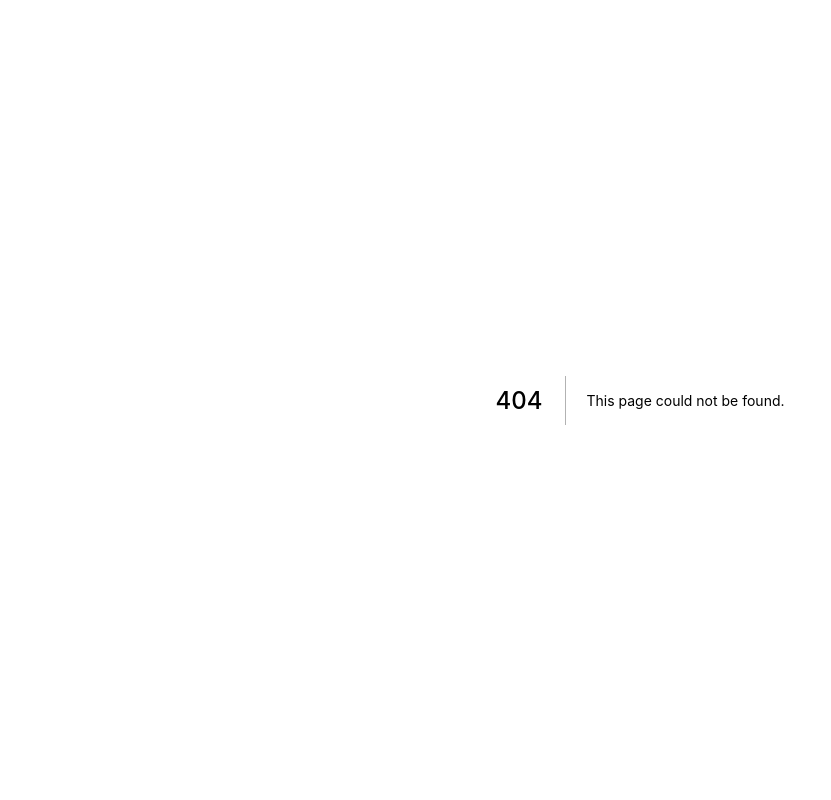
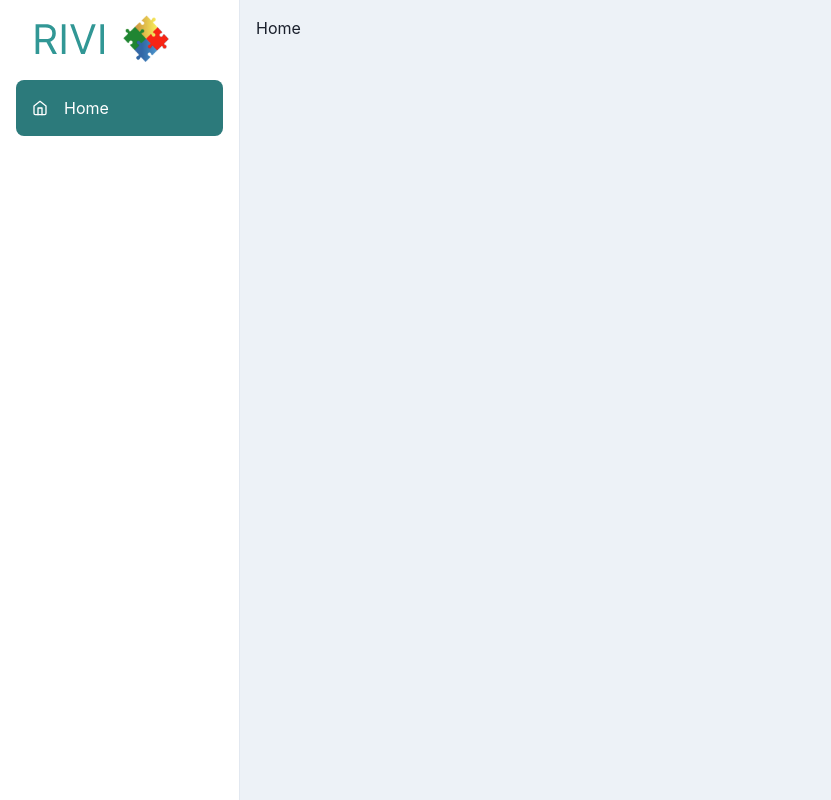
Before and after one commit to ages-rivi/rivi-frontend-js, a Next.js app: page /admin in a window 1280 px wide. Before the commit this address had no page. Shown: the whole page, without its empty margins (0-831 px from the left). Built offline with nearby package versions, Linux system fonts and the light colour scheme.

Commit message:
feat: sidebar

```diff
--- a/src/components/@core/ui/index.ts
+++ b/src/components/@core/ui/index.ts
@@ -1,6 +1,6 @@
 import { Logo, SearchInput, SocialButton, Tag } from './atoms';
 import { ArticleCard, FilterArticles, TagStack } from './molecules';
-import { ArticleGrid, Footer, Header } from './organisms';
+import { ArticleGrid, Footer, Header, Sidebar } from './organisms';
 
 export {
   Logo,
@@ -13,4 +13,5 @@ export {
   FilterArticles,
   Tag,
   TagStack,
+  Sidebar,
 };
--- /dev/null
+++ b/src/components/@core/ui/organisms/containers/Sidebar/index.tsx
@@ -0,0 +1,29 @@
+import { useRouter } from 'next/router';
+import { IconType } from 'react-icons';
+import { FiHome } from 'react-icons/fi';
+import SideBarView from '../../views/Sidebar';
+
+interface SidebarProps {
+  children: React.ReactNode;
+}
+interface LinkItemProps {
+  name: string;
+  icon: IconType;
+  href: string;
+}
+const LinkItems: Array<LinkItemProps> = [
+  { name: 'Home', icon: FiHome, href: '/admin' },
+];
+
+export default function Sidebar({ children }: SidebarProps) {
+  const router = useRouter();
+  return (
+    <SideBarView
+      active_href={router.pathname}
+      base_href="/admin"
+      links={LinkItems}
+    >
+      {children}
+    </SideBarView>
+  );
+}
--- a/src/components/@core/ui/organisms/index.ts
+++ b/src/components/@core/ui/organisms/index.ts
@@ -1,5 +1,6 @@
 import ArticleGrid from './containers/ArticleGrid';
 import Footer from './containers/Footer';
 import Header from './containers/Header';
+import Sidebar from './containers/Sidebar';
 
-export { ArticleGrid, Footer, Header };
+export { ArticleGrid, Footer, Header, Sidebar };
--- /dev/null
+++ b/src/components/@core/ui/organisms/views/Sidebar/index.tsx
@@ -0,0 +1,118 @@
+import { Box, Flex, FlexProps, Icon } from '@chakra-ui/react';
+import NextLink from 'next/link';
+import { ReactNode } from 'react';
+import { IconType } from 'react-icons';
+import { Logo } from '../../../atoms';
+
+interface NavItemProps extends FlexProps {
+  icon: IconType;
+  name: string;
+  href: string;
+  isActive: boolean;
+}
+
+function NavItem({ icon, name, href, isActive }: NavItemProps) {
+  return (
+    <NextLink href={href} passHref>
+      <Box style={{ textDecoration: 'none' }} _focus={{ boxShadow: 'none' }}>
+        <Flex
+          align="center"
+          p="4"
+          mx="4"
+          borderRadius="lg"
+          role="group"
+          cursor="pointer"
+          bgColor={isActive ? 'teal.600' : 'transparent'}
+          color={isActive ? 'white' : 'black'}
+          _hover={{
+            bg: 'teal.500',
+            color: 'white',
+          }}
+        >
+          {icon && (
+            <Icon
+              mr="4"
+              fontSize="16"
+              _groupHover={{
+                color: 'white',
+              }}
+              as={icon}
+            />
+          )}
+          {name}
+        </Flex>
+      </Box>
+    </NextLink>
+  );
+}
+
+interface Link {
+  name: string;
+  href: string;
+  icon: IconType;
+}
+
+interface SidebarContentProps {
+  links: Link[];
+  base_href: string;
+  active_href: string;
+}
+
+function SidebarContent({
+  links,
+  base_href,
+  active_href,
+}: SidebarContentProps) {
+  return (
+    <Box
+      transition="3s ease"
+      bg="white"
+      borderRight="1px"
+      borderRightColor="gray.200"
+      w={{ base: 'full', md: 60 }}
+      pos="fixed"
+      h="full"
+    >
+      <Flex h="20" alignItems="center" mx="8" justifyContent="space-between">
+        <Logo href={base_href} />
+      </Flex>
+      {links.map(({ name, icon, href }) => {
+        const isActive = active_href === href;
+        return (
+          <NavItem
+            isActive={isActive}
+            key={name}
+            icon={icon}
+            name={name}
+            href={href}
+          />
+        );
+      })}
+    </Box>
+  );
+}
+
+interface SidebarProps extends SidebarContentProps {
+  children: ReactNode;
+}
+
+export default function SidebarWithHeader({
+  children,
+  links,
+  base_href,
+  active_href,
+}: SidebarProps): JSX.Element {
+  return (
+    <Box minH="100vh" bg="gray.100">
+      <SidebarContent
+        active_href={active_href}
+        links={links}
+        base_href={base_href}
+      />
+
+      <Box ml={{ base: 0, md: 60 }} p="4">
+        {children}
+      </Box>
+    </Box>
+  );
+}
--- /dev/null
+++ b/src/components/pages/dashboard/home/index.tsx
@@ -0,0 +1,5 @@
+import DashboardTemplate from 'src/components/templates/dashboard';
+
+export default function Home() {
+  return <DashboardTemplate>Home</DashboardTemplate>;
+}
--- /dev/null
+++ b/src/components/templates/dashboard/index.tsx
@@ -0,0 +1,14 @@
+import { Flex } from '@chakra-ui/react';
+import { Sidebar } from '../../@core/ui';
+
+interface SiteTemplateProps {
+  children: React.ReactNode;
+}
+
+export default function DashboardTemplate({ children }: SiteTemplateProps) {
+  return (
+    <Flex direction="column" h="100vh" w="full">
+      <Sidebar>{children}</Sidebar>
+    </Flex>
+  );
+}
--- /dev/null
+++ b/src/pages/admin/index.tsx
@@ -0,0 +1,5 @@
+import HomePage from 'src/components/pages/dashboard/home';
+
+export default function Home() {
+  return <HomePage />;
+}
```
Also changed, not shown: src/components/templates/dashboard/README.md (deleted).
